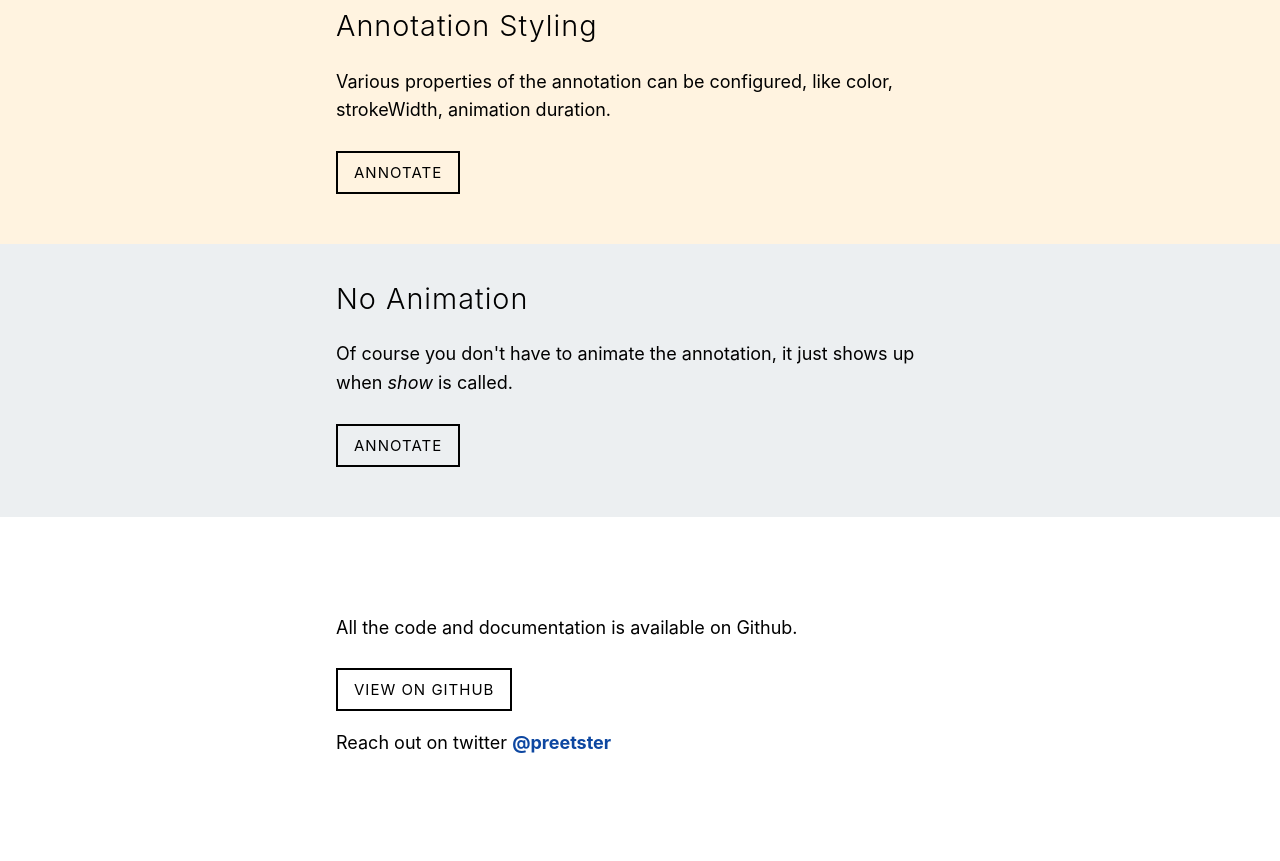
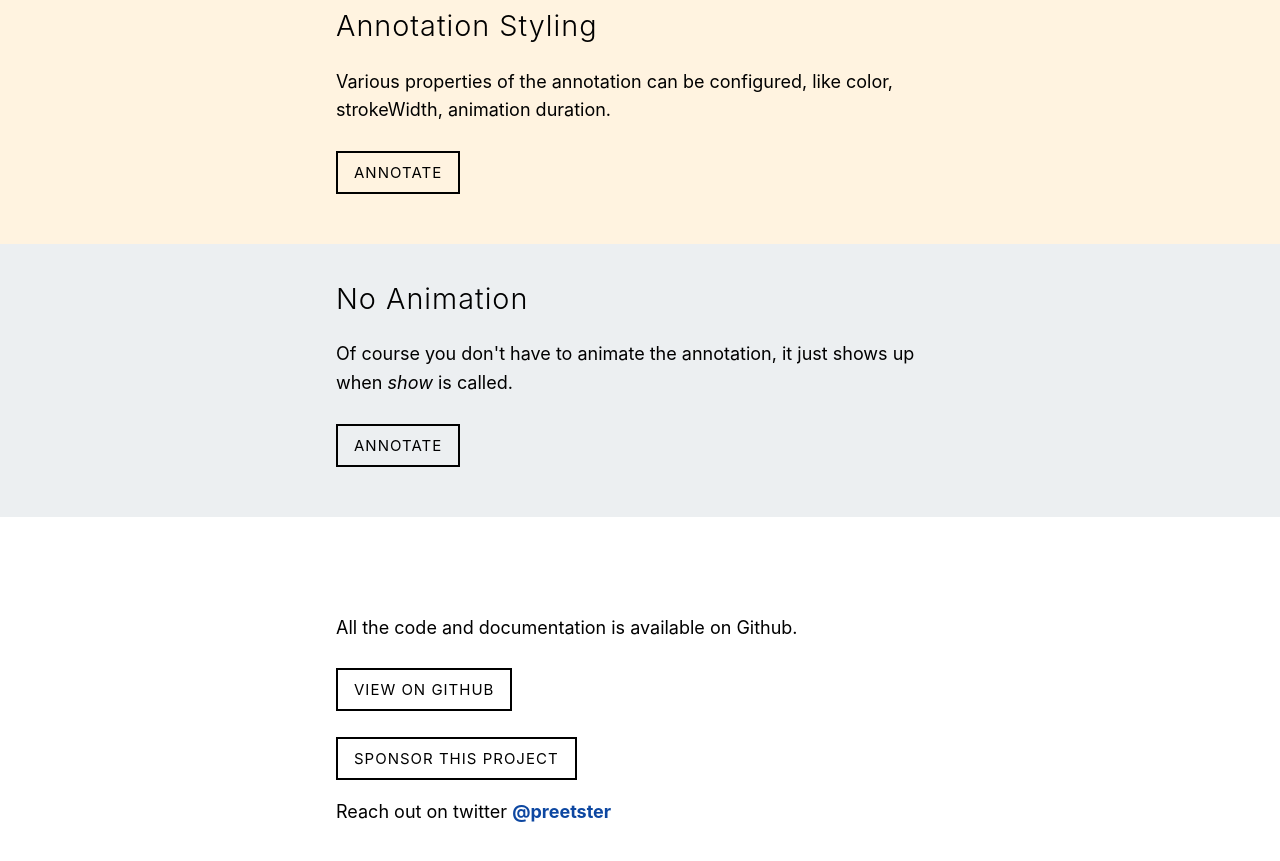
Before and after one commit to rough-stuff/rough-notation-web, a website: page index.html in a window 1280 px wide. Shown: the part 3406-4267 px from the top of the page. Before the commit the page ends 4214 px from the top, so only its background shows below. Drawn offline with Linux system fonts and the light colour scheme.

Commit message:
Added sponsor button

```diff
--- a/index.html
+++ b/index.html
@@ -267,6 +267,11 @@
           </a>
         </p>
         <p>
+          <a target="_blank" href="https://opencollective.com/rough" rel="noopener">
+            <button>Sponsor this project</button>
+          </a>
+        </p>
+        <p>
           Reach out on twitter <a style="color: #0d47a1; font-weight: bold;" href="https://twitter.com/preetster"
             target="_blank" rel="noopener">@preetster</a>
         </p>
```
